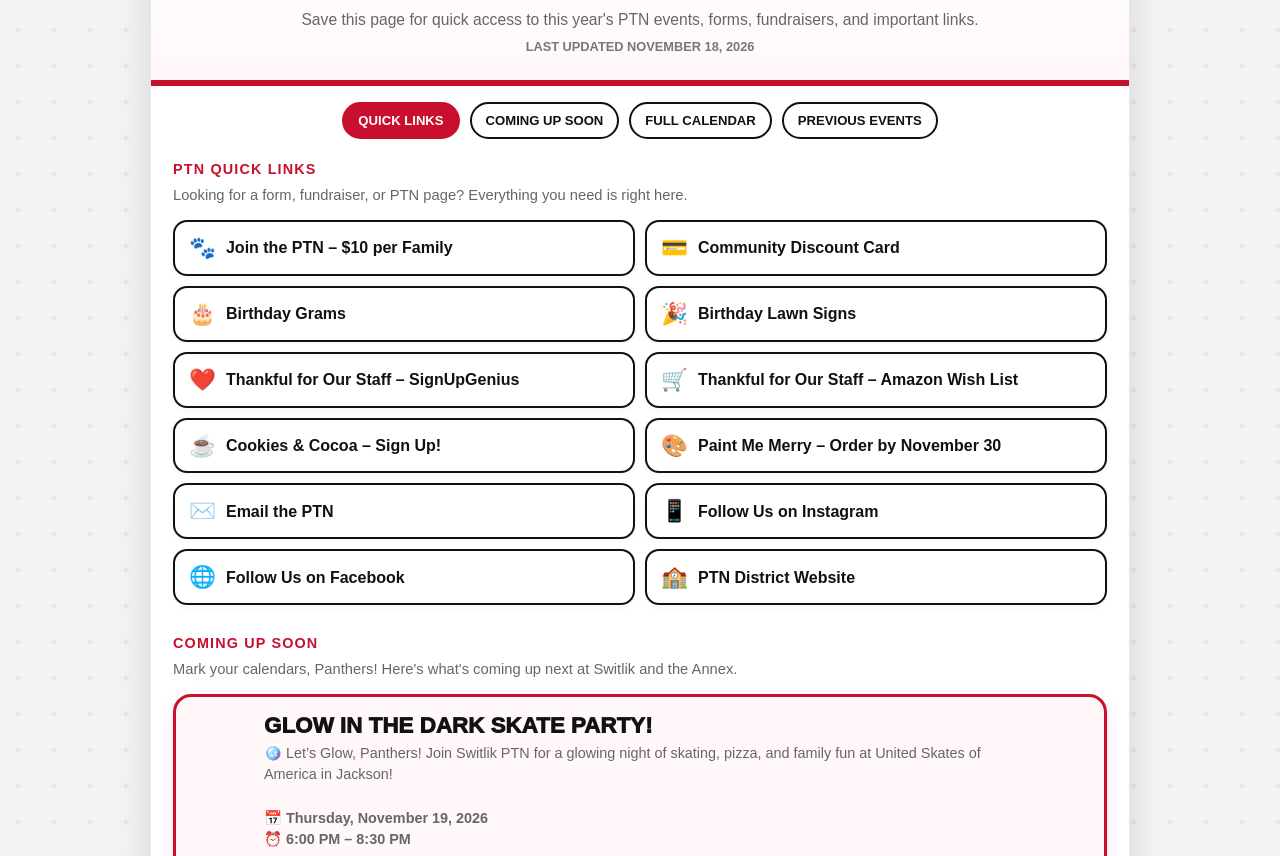
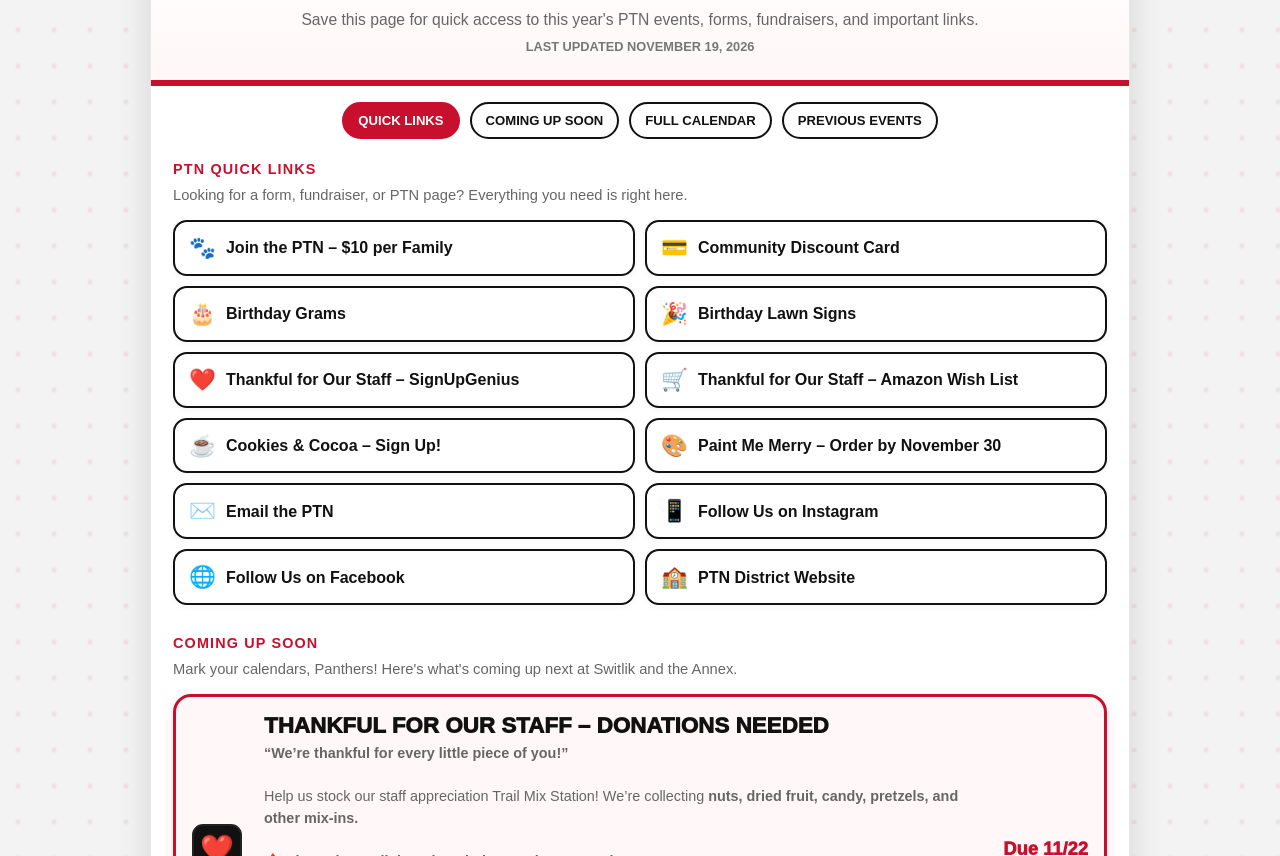
Before and after one commit to kristenmiller-ops/switlik-ptn-events, a plain HTML site: page index.html in a window 1280 px wide. Shown: the part 456-1312 px from the top of the page. Drawn offline with Linux system fonts and the light colour scheme.

Commit message:
Update index.html

```diff
--- a/index.html
+++ b/index.html
@@ -18,7 +18,7 @@
 <div class="year-pill">2026–27 SCHOOL YEAR</div>
 <div class="subtitle">Events at a Glance</div>
 <p class="intro">Save this page for quick access to this year's PTN events, forms, fundraisers, and important links.</p>
-<div class="updated">Last updated November 18, 2026</div>
+<div class="updated">Last updated November 19, 2026</div>
 </header>
 <nav class="quicknav" aria-label="Quick navigation">
 <a href="#quick-links">Quick Links</a><a href="#upcoming">Coming Up Soon</a><a href="#all-events">Full Calendar</a><a href="#previous-events">Previous Events</a>
@@ -48,7 +48,6 @@
 
 
 
-<article class="upcoming-card"><div class="icon">🛼</div><div><div class="upcoming-title">Glow in the Dark Skate Party!</div><div class="upcoming-copy">🪩 Let’s Glow, Panthers! Join Switlik PTN for a glowing night of skating, pizza, and family fun at United Skates of America in Jackson!<br><br>📅 <strong>Thursday, November 19, 2026</strong><br>⏰ <strong>6:00 PM – 8:30 PM</strong><br><br>🛼 <strong>$25 per skater</strong> – includes admission, skate rental, unlimited pizza and soft drinks!<br><br>👨‍👩‍👧 <strong>$10 per non-skating adult</strong> – also includes unlimited pizza and soft drinks!<br><br>💛 Meet the Minions and more!<br><br>❤️ A portion of admission supports Switlik PTN!<br><br>🎟️ <strong>Walk-ins are welcome! Please pay cash at the door.</strong></div></div><div class="upcoming-date">11/19</div></article>
 <article class="upcoming-card"><div class="icon">❤️</div><div><div class="upcoming-title">Thankful for Our Staff – Donations Needed</div><div class="upcoming-copy"><strong>“We’re thankful for every little piece of you!”</strong><br><br>Help us stock our staff appreciation Trail Mix Station! We’re collecting <strong>nuts, dried fruit, candy, pretzels, and other mix-ins.</strong><br><br>🍁 <strong>Please have all donations in by Sunday, November 22.</strong><br><br>Choose an item on SignUpGenius or shop our Amazon Wish List below. Thank you for helping us celebrate our wonderful staff!</div><a class="action-button" href="https://www.signupgenius.com/go/10C0E48ABAD29A6F9C61-67229017-thankful#/" target="_blank" rel="noopener">Sign Up to Donate</a><a class="action-button" href="https://www.amazon.com/registries/gl/guest-view/1B9ULSDO0XOLU?ref_=cm_sw_r_apin_ggr-subnav-share_Y1KDA8H4C4GXKQRBQK1X&amp;language=en-US" target="_blank" rel="noopener">Amazon Wish List</a></div><div class="upcoming-date">Due 11/22</div></article>
 <article class="upcoming-card"><div class="icon">🥧</div><div><div class="upcoming-title">Pie Pickup Reminder</div><div class="upcoming-copy">Pick up your Battleview Orchards pie orders at <strong>Switlik on November 23, 5:00–7:00 PM.</strong> Thank you for supporting our Panthers!</div></div><div class="upcoming-date">11/23</div></article>
 <article class="upcoming-card"><div class="icon">🗳️</div><div><div class="upcoming-title">December 8: Vote YES!</div><div class="upcoming-copy">Vote <strong>YES</strong> on December 8 to support our schools! Review the district’s special budget question information and make a plan to vote.</div><a class="action-button" href="https://www.jacksonsd.org/for-parents-students/specialquestion" target="_blank" rel="noopener">Learn More</a></div><div class="upcoming-date">12/8</div></article>
@@ -59,7 +58,6 @@
 
 
 
-<article class="event"><div class="icon">🛼</div><div><div class="name">Glow in the Dark Skate Party</div><div class="note">6:00 PM – 8:30 PM at United Skates Jackson. $25 per skater includes admission, skate rental, unlimited pizza and soft drinks. $10 per non-skating adult, also including unlimited pizza and soft drinks. Meet the Minions and more! <strong>Walk-ins are welcome! Please pay cash at the door.</strong></div></div><div class="date">11/19</div></article>
 <article class="event"><div class="icon">❤️</div><div><div class="name">Thankful for Our Staff – Donation Deadline</div><div class="note">Help stock our Trail Mix Station with nuts, dried fruit, candy, pretzels, and other mix-ins. Donations due Sunday, November 22. <a href="https://www.signupgenius.com/go/10C0E48ABAD29A6F9C61-67229017-thankful#/" target="_blank" rel="noopener">SignUpGenius</a> | <a href="https://www.amazon.com/registries/gl/guest-view/1B9ULSDO0XOLU?ref_=cm_sw_r_apin_ggr-subnav-share_Y1KDA8H4C4GXKQRBQK1X&amp;language=en-US" target="_blank" rel="noopener">Amazon Wish List</a>.</div></div><div class="date">11/22</div></article>
 <article class="event"><div class="icon">🥧</div><div><div class="name">Battleview Orchards Pie Pickup</div><div class="note">Pick up your pie orders at <strong>Switlik on November 23, 5:00–7:00 PM.</strong> Thank you for supporting our fundraiser!</div></div><div class="date">11/23</div></article>
 <article class="event"><div class="icon">🎨</div><div><div class="name">Paint Me Merry – Order Deadline</div><div class="note">Order your $10 holiday craft to paint at Cookies &amp; Cocoa on December 12. Figures are approximately 3 inches tall. <a href="https://bit.ly/4iJUuyS?r=qr" target="_blank" rel="noopener">Order Paint Me Merry</a></div></div><div class="date">11/30</div></article>
@@ -104,6 +102,7 @@
 <article class="event"><div class="icon">🥧</div><div><div class="name">Battleview Orchards Pie Sale</div><div class="note">Thank you for supporting our pie fundraiser! Orders closed November 11. <strong>Pie pickup is November 23, 5:00–7:00 PM at Switlik.</strong></div></div><div class="date">10/26 – 11/11</div></article>
 <article class="event"><div class="icon">👕</div><div><div class="name">Clothing Donation Drive</div><div class="note">Thank you to everyone who donated clothing and supported our PTN!</div></div><div class="date">11/13 – 11/14</div></article>
 <article class="event"><div class="icon">🛍️</div><div><div class="name">School Store</div><div class="note">Thank you to everyone who shopped during student lunches!</div></div><div class="date">11/17 – 11/18</div></article>
+<article class="event"><div class="icon">🛼</div><div><div class="name">Glow in the Dark Skate Party</div><div class="note">We hope everyone had a great time skating with us! Thank you to all the families who came out and everyone who helped make Skate Night a success. 🐾</div></div><div class="date">11/19</div></article>
 </div></section>
 </main>
 <footer class="footer">
```
